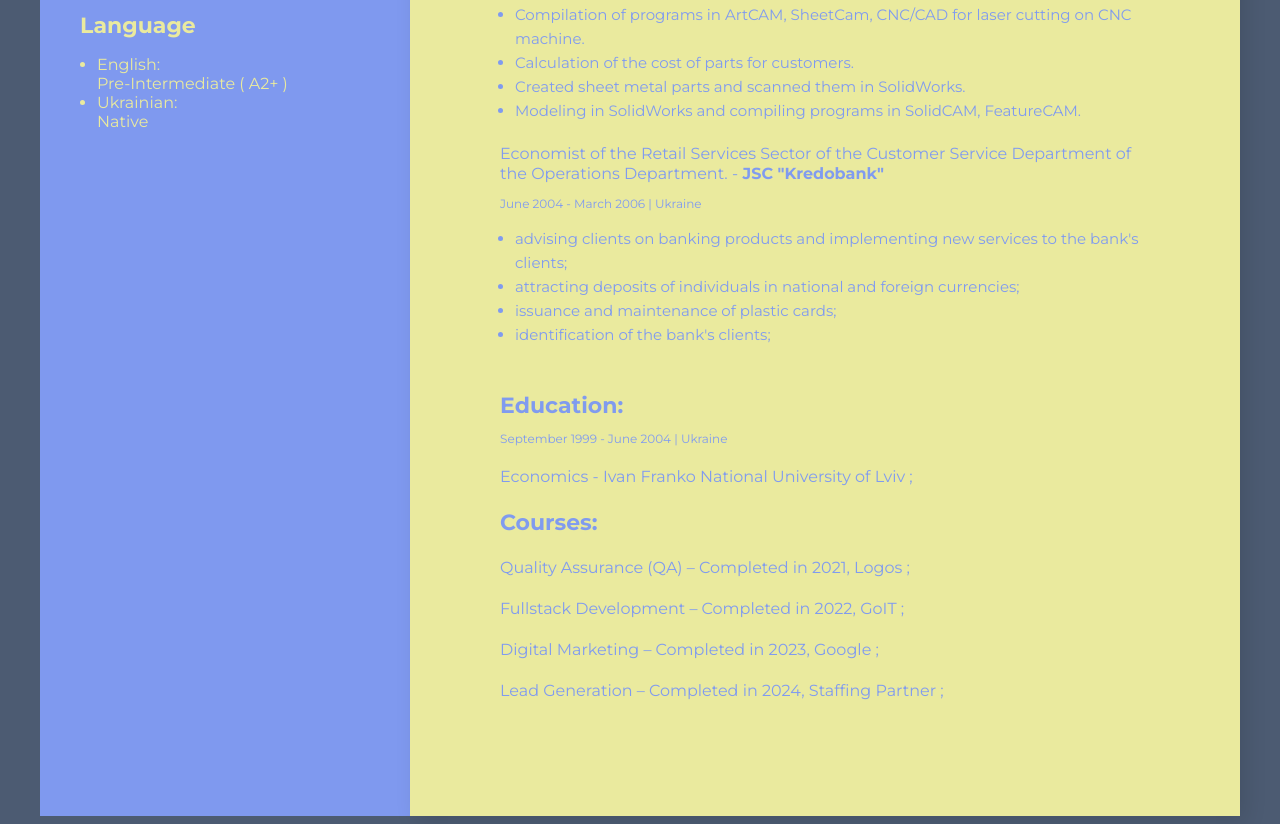
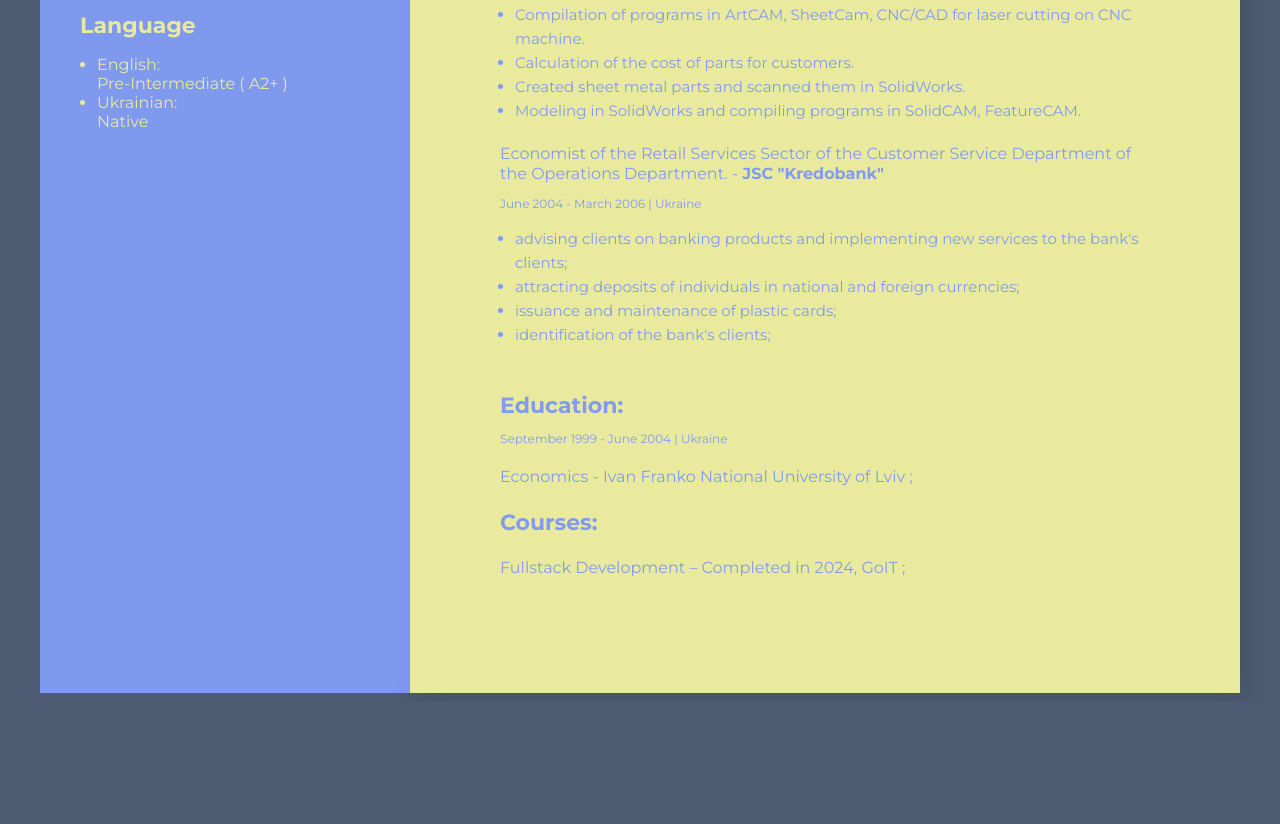
Before and after one commit to rossorUA/Rostyslav-Osinchuk-CV, a plain HTML site: page index.html in a window 1280 px wide. Shown: the part 1180-2004 px from the top of the page. After the commit the page ends 1881 px from the top, so only its background shows below. Drawn offline with Linux system fonts and the light colour scheme.

Commit message:
Update index.html

```diff
--- a/index.html
+++ b/index.html
@@ -134,10 +134,10 @@
 		  <div class="education">
 			<h3 class="title">Courses:</h3>
 			<!-- <p class="period">September 1999 - June 2004 <span class="line"> | </span> Country</p> -->
-			<h4 class="work-position"> Quality Assurance (QA) – Completed in 2021, Logos ;</h4>
-			<h4 class="work-position"> Fullstack Development – Completed in 2022, GoIT ;</h4>
-			<h4 class="work-position"> Digital Marketing – Completed in 2023, Google ;</h4>
-			<h4 class="work-position"> Lead Generation – Completed in 2024, Staffing Partner ;</h4>
+<!-- 			<h4 class="work-position"> Quality Assurance (QA) – Completed in 2021, Logos ;</h4> -->
+			<h4 class="work-position"> Fullstack Development – Completed in 2024, GoIT ;</h4>
+<!-- 			<h4 class="work-position"> Digital Marketing – Completed in 2023, Google ;</h4> -->
+<!-- 			<h4 class="work-position"> Lead Generation – Completed in 2024, Staffing Partner ;</h4> -->
 			</div>
 
 			</div>
```
